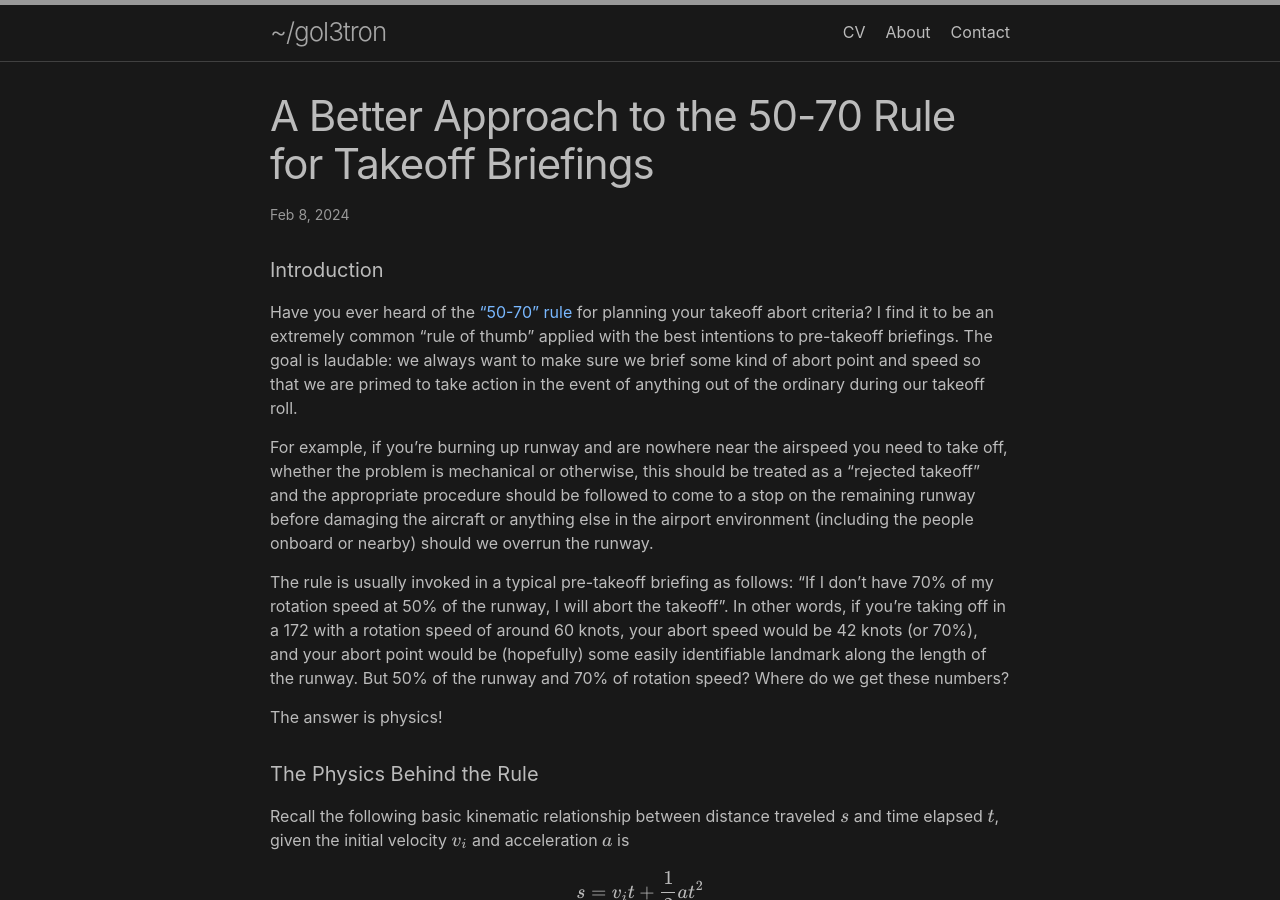
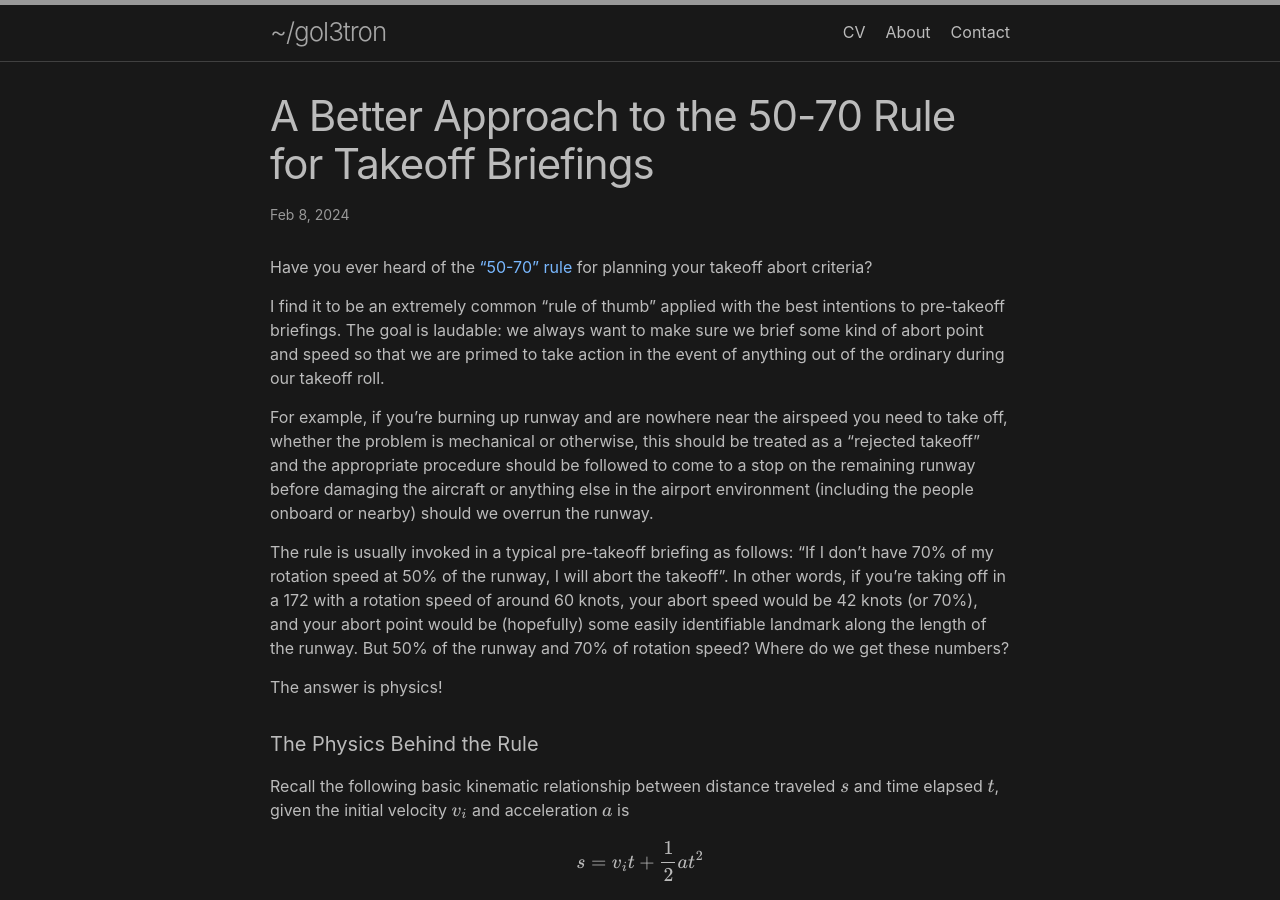
Before and after one commit to gol3tron/gol3tron.github.io, a Jekyll site: the page built from _posts/2024-02-08-fifty-seventy-rule.md, in a window 1280 px wide and 900 px high. Built offline with Jekyll 4.4.1, drawn with Linux system fonts in a browser that asks for light colours.

Commit message:
fixed a bug with the presentation of the tagline for articles on blog

```diff
--- a/_posts/2024-02-08-fifty-seventy-rule.md
+++ b/_posts/2024-02-08-fifty-seventy-rule.md
@@ -5,9 +5,9 @@ date: 2024-02-08
 tags: flying cfi
 ---
 
-#### Introduction
+Have you ever heard of the [“50-70” rule](https://www.aopa.org/news-and-media/all-news/2023/june/pilot/flying-smart-reality-check) for planning your takeoff abort criteria?
 
-Have you ever heard of the [“50-70” rule](https://www.aopa.org/news-and-media/all-news/2023/june/pilot/flying-smart-reality-check) for planning your takeoff abort criteria? I find it to be an extremely common "rule of thumb" applied with the best intentions to pre-takeoff briefings. The goal is laudable: we always want to make sure we brief some kind of abort point and speed so that we are primed to take action in the event of anything out of the ordinary during our takeoff roll.
+I find it to be an extremely common "rule of thumb" applied with the best intentions to pre-takeoff briefings. The goal is laudable: we always want to make sure we brief some kind of abort point and speed so that we are primed to take action in the event of anything out of the ordinary during our takeoff roll.
 
 For example, if you're burning up runway and are nowhere near the airspeed you need to take off, whether the problem is mechanical or otherwise, this should be treated as a "rejected takeoff" and the appropriate procedure should be followed to come to a stop on the remaining runway before damaging the aircraft or anything else in the airport environment (including the people onboard or nearby) should we overrun the runway.
 
```
